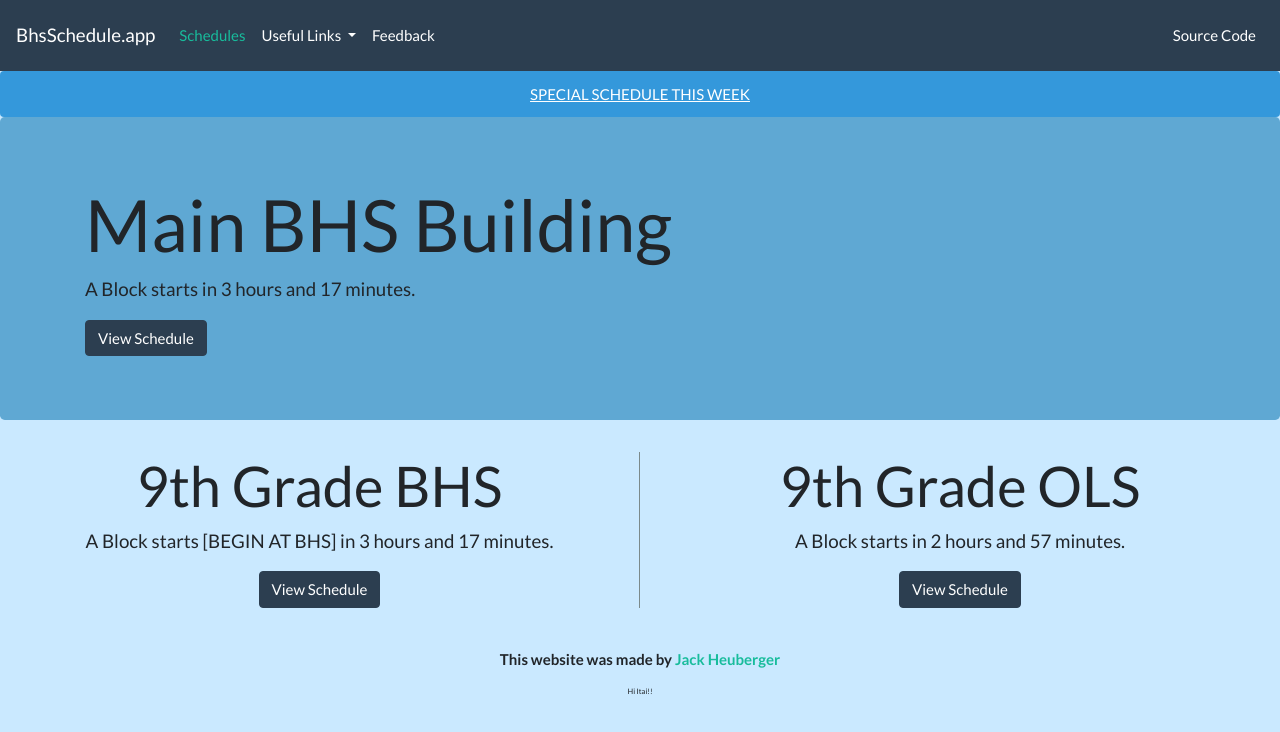
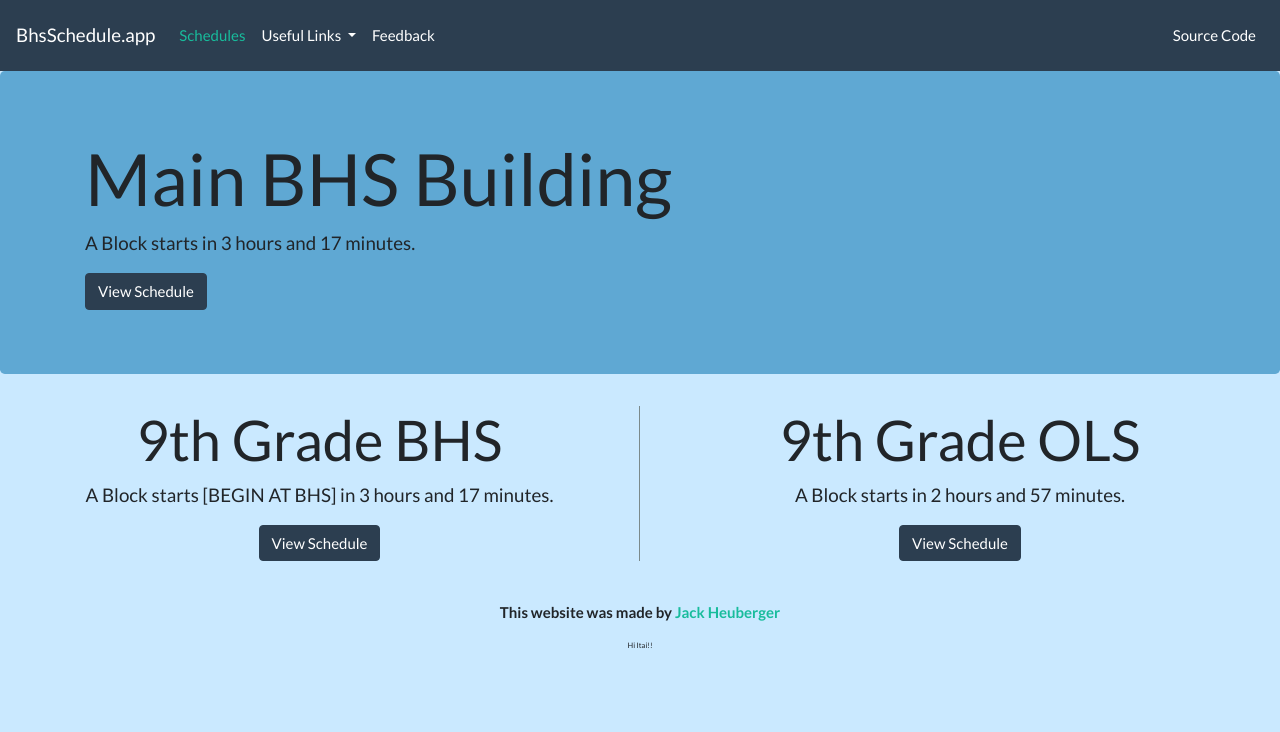
Before and after one commit to jackheuberger/bhsschedule.app, a plain HTML site: page index.html in a window 1280 px wide. Drawn offline with nearby package versions, Linux system fonts and the light colour scheme.

Commit message:
Removed special schedule

```diff
--- a/index.html
+++ b/index.html
@@ -125,9 +125,6 @@
       </nav>
 
     </div>
-    <div class="alert alert-info text-center" role="alert" style="margin-bottom: 0px">
-      <a href="New Year Schedule.jpg">SPECIAL SCHEDULE THIS WEEK</a>
-    </div>
 
       <div class="jumbotron center bhsJumbo">
         <div class="container">
```
Also changed, not shown: New Year Schedule.jpg (deleted).
